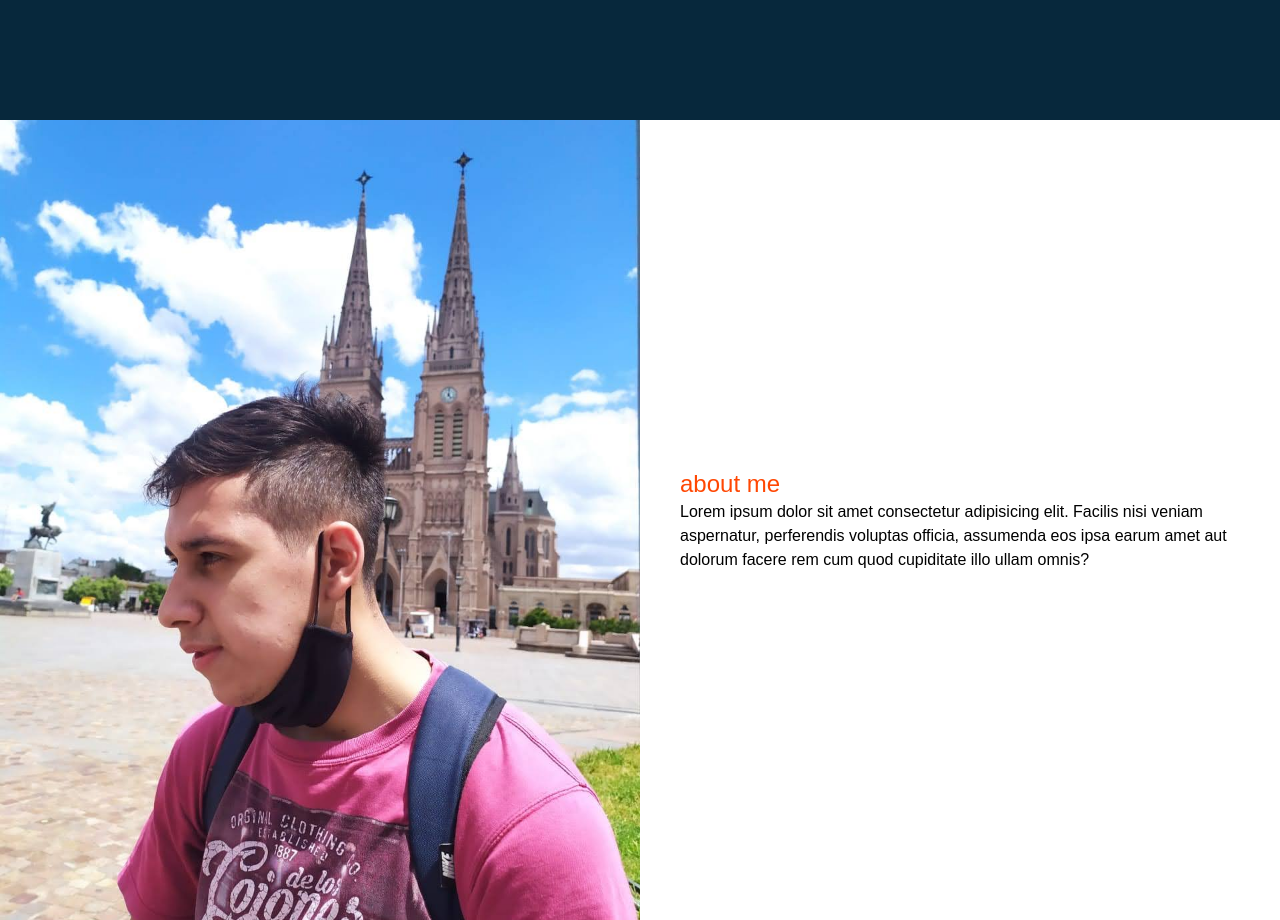
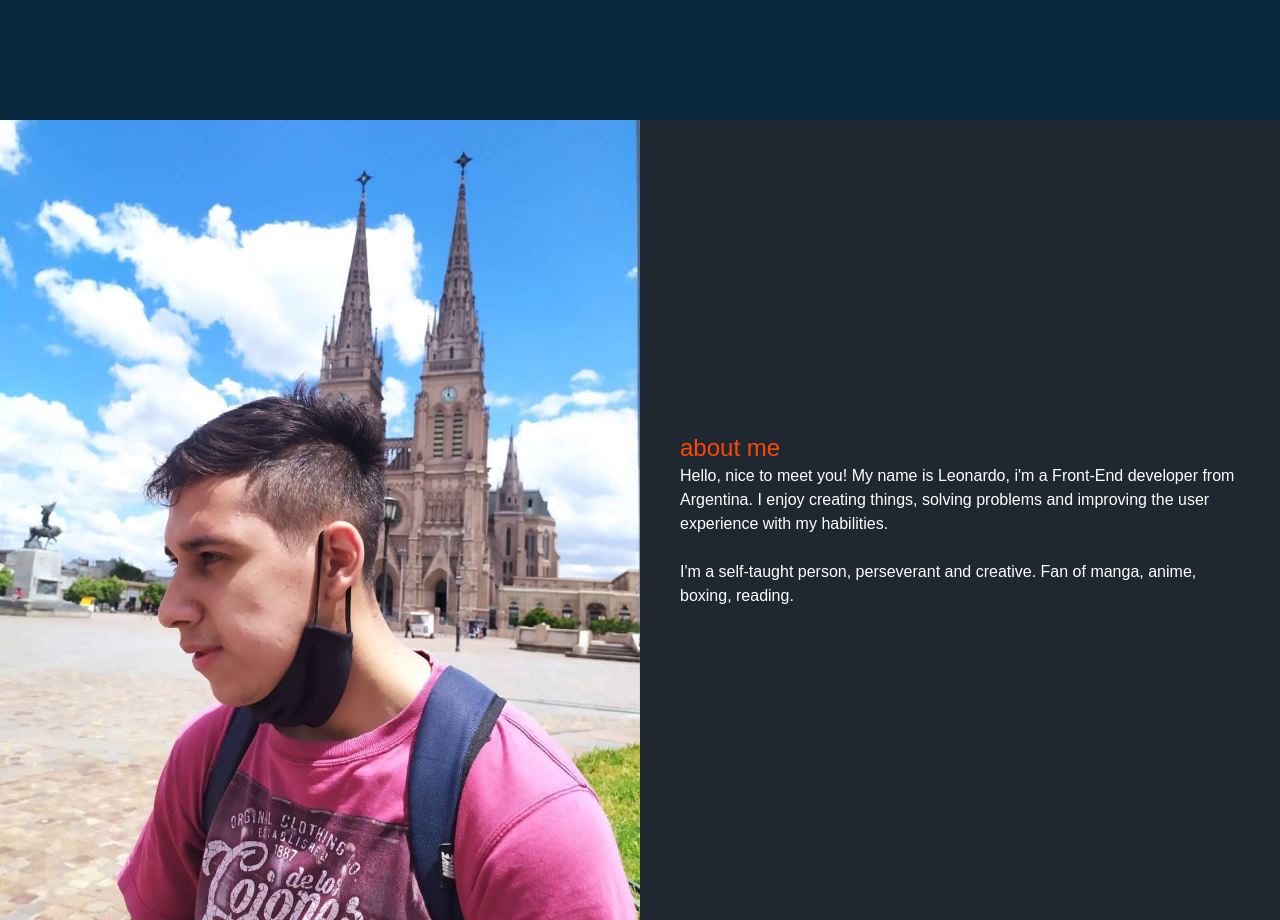
Before and after one commit to LeoD-E1/personal-web, a React (Vite) app: page / in a window 1280 px wide. Shown: the part 680-1600 px from the top of the page. Built offline with nearby package versions, Linux system fonts and the light colour scheme.

Commit message:
[update] some changes

```diff
--- a/src/components/layout/header/Header.tsx
+++ b/src/components/layout/header/Header.tsx
@@ -1,5 +1,5 @@
 import { useState, useEffect } from 'react';
-import { BarsOutlined } from '@ant-design/icons';
+import { BarsOutlined, CloseOutlined } from '@ant-design/icons';
 import Menu from './Menu';
 
 const navbar = [
@@ -30,7 +30,7 @@ const Header = () => {
 	return (
 		<>
 			{menu && <Menu setOpen={setMenu} navigation={navbar} />}
-			<header className='w-full fixed z-10 p-4 bg-transparent backdrop-blur-md'>
+			<header className='w-full fixed z-10 p-4 bg-dark-gray opacity-80 backdrop-blur-md'>
 				<div className='layout-container flex justify-between items-center'>
 					<img src='' alt='leoda-Logo' className='object-cover' />
 					<section>
@@ -47,8 +47,12 @@ const Header = () => {
 							</ul>
 						</nav>
 						<div className='lg:hidden flex m-1'>
-							<button onClick={() => setMenu(true)}>
-								<BarsOutlined className='text-orange text-2xl' />
+							<button onClick={() => setMenu(!menu)}>
+								{menu ? (
+									<CloseOutlined className='text-orange text-2xl' />
+								) : (
+									<BarsOutlined className='text-orange text-2xl' />
+								)}
 							</button>
 						</div>
 					</section>
--- a/src/components/layout/header/Menu.tsx
+++ b/src/components/layout/header/Menu.tsx
@@ -6,17 +6,7 @@ const Menu = (props: any) => {
 	return (
 		<>
 			<div className='relative z-40 lg:hidden'>
-				<div className='fixed h-full w-full bg-dark-blue shadow-xl pb-12 flex flex-col overflow-y-auto opacity-80'>
-					<div className='flex justify-end layout-container'>
-						<button
-							type='button'
-							className=' items-center text-orange text-3xl'
-							onClick={() => setOpen(false)}
-						>
-							<CloseOutlined className='h-9 w-9' aria-hidden='true' />
-						</button>
-					</div>
-
+				<div className='fixed h-full max-w-sm w-full bg-dark-gray shadow-xl pb-12 flex flex-col overflow-y-auto opacity-90'>
 					<div className='h-full flex flex-col justify-start py-6 px-4 space-y-6'>
 						{navigation.map((page: any) => (
 							<div
--- a/src/views/about/About.tsx
+++ b/src/views/about/About.tsx
@@ -1,25 +1,28 @@
 import leo from '../../assets/leonardo.jpg';
-import { useRef, useEffect } from 'react';
 
 const About = () => {
 	return (
 		<div className='h-[100vh]'>
 			<div className='flex h-full'>
-				<div className='flex justify-center items-center w-[50%]'>
+				<div className='flex justify-center items-center w-[50%] bg-dark-gray'>
 					<img
 						src={leo}
 						alt='leoda-image'
-						className='w-full h-full object-cover'
+						className=' object-cover h-full w-full'
 					/>
 				</div>
-				<div className='flex justify-center items-center w-[50%]'>
+				<div className='flex justify-center items-center w-[50%] text-white bg-dark-gray'>
 					<div className='p-10'>
 						<h4 className='text-2xl text-orange'>about me</h4>
 						<p>
-							Lorem ipsum dolor sit amet consectetur adipisicing elit. Facilis
-							nisi veniam aspernatur, perferendis voluptas officia, assumenda
-							eos ipsa earum amet aut dolorum facere rem cum quod cupiditate
-							illo ullam omnis?
+							Hello, nice to meet you! My name is Leonardo, i'm a Front-End
+							developer from Argentina. I enjoy creating things, solving
+							problems and improving the user experience with my habilities.
+						</p>
+						<br />
+						<p>
+							I'm a self-taught person, perseverant and creative. Fan of manga,
+							anime, boxing, reading.
 						</p>
 					</div>
 				</div>
```
